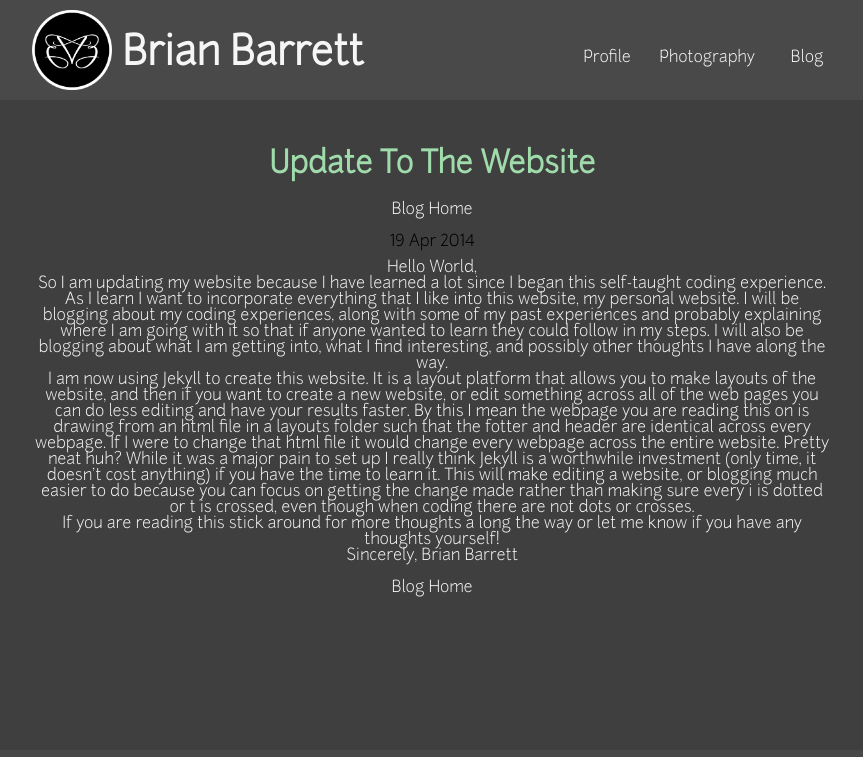
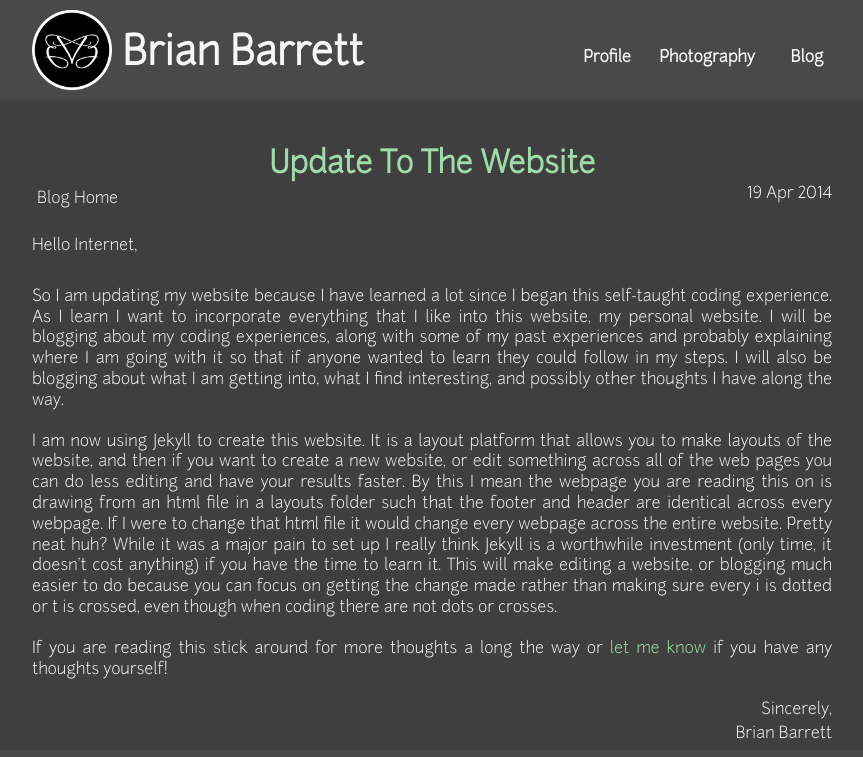
Before and after one commit to Bbarret1/Bbarret1.github.io, a plain HTML site: page jekyll/update/2014/04/19/Update-To-The-Website-Post.html in a window 1280 px wide. Shown: the top 757 px of the page, without its empty margins (208-1071 px from the left). Drawn offline with Linux system fonts and the light colour scheme; a script that the page names is missing.

Commit message:
Another Update of Content

```diff
--- a/css/default.css
+++ b/css/default.css
@@ -75,6 +75,7 @@
     height:25px;
     width:50px;
     text-align: center;
+    font-weight: bold;
 }
 #profileline{
     background-color: #a0dcab;
@@ -98,6 +99,7 @@
     height:25px;
     width:150px;
     text-align: center;
+    font-weight: bold;
 }
 #photoline{
     background-color: #a0dcab;
@@ -121,6 +123,7 @@
     height:25px;
     width:50px;
     text-align: center;
+    font-weight: bold;
 }
 #blogline{
     background-color: #a0dcab;
@@ -191,22 +194,6 @@
 /* End Content
 /*
 /*****************************************************************************/
-
-#bloghome{
-  color: #f3f3f3;
-  padding: 5px;
-}
-#bloghome:hover{
-  color: #c9a0dc;
-}
-#posttitle{
-  color: #a0dcab;
-  margin-bottom: 5px;
-}
-#postdate{
-  margin-bottom: 10px;
-}
-
 /*****************************************************************************/
 /*
 /* Home
@@ -268,14 +255,65 @@
 /* Posts
 /*
 /*****************************************************************************/
-
+#bloghome{
+  color: #f3f3f3;
+  padding: 5px;
+  float:left;
+}
+#bloghome:hover{
+  color: #c9a0dc;
+}
+#posttitle{
+  color: #a0dcab;
+  margin-bottom: 5px;
+}
+#postdate{
+  margin-bottom: 10px;
+  color:#f3f3f3;
+  float: right;
+}
 .post{
   color: #f3f3f3;
+  width:800px;
 }
+#opening{
+  float:left;
+  width:800px;
+  margin-bottom: 10px;
+}
+#opening p{
+  text-align:left;
+}
+#sig{
+  width: 800px;
+  float:left;
+}
+#sig p{
+  text-align: right;
+  margin-bottom: 3px;
+}
+.post p{
+  text-align: center;
+  margin-bottom: 20px;
+  line-height: 130%;
+}
+#blog_content p{
+  text-align: justify;
+}
+#blog_content a{
+  color:#a0dcab;
+}
+#blog_space{
+  width: 800px;
+  height: 20px;
+}
+#blog_image{
 
-
-
-
+}
+#post_date_and_home{
+  width:800px;
+  height:50px;
+}
 
 /*-------------------------------------------------------------------------------------------*/
 /*---------------------------------------BEGIN FOOTER----------------------------------------*/
--- a/jekyll/update/2014/04/19/Update-To-The-Website-Post.html
+++ b/jekyll/update/2014/04/19/Update-To-The-Website-Post.html
@@ -80,24 +80,31 @@
       <div class="site">
 
     <h4 id="posttitle">Update To The Website</h4>
+<div id="post_date_and_home">
 <a id="bloghome" href="/blog"><p>Blog Home</p></a>
 <p id="postdate" class="meta">19 Apr 2014</p>
+</div>
 
 <div class="post">
-<p>Hello World,</p>
+<div id="opening">
+<p>Hello Internet,</p>
+</div>
 
+<div id="blog_content">
 <p>So I am updating my website because I have learned a lot since I began this self-taught coding experience. As I learn I want to incorporate everything that I like into this website, my personal website. I will be blogging about my coding experiences, along with some of my past experiences and probably explaining where I am going with it so that if anyone wanted to learn they could follow in my steps. I will also be blogging about what I am getting into, what I find interesting, and possibly other thoughts I have along the way.</p>
 
-<p>I am now using Jekyll to create this website. It is a layout platform that allows you to make layouts of the website, and then if you want to create a new website, or edit something across all of the web pages you can do less editing and have your results faster. By this I mean the webpage you are reading this on is drawing from an html file in a layouts folder such that the fotter and header are identical across every webpage. If I were to change that html file it would change every webpage across the entire website. Pretty neat huh? While it was a major pain to set up I really think Jekyll is a worthwhile investment (only time, it doesn&#39;t cost anything) if you have the time to learn it. This will make editing a website, or blogging much easier to do because you can focus on getting the change made rather than making sure every i is dotted or t is crossed, even though when coding there are not dots or crosses.</p>
+<p>I am now using Jekyll to create this website. It is a layout platform that allows you to make layouts of the website, and then if you want to create a new website, or edit something across all of the web pages you can do less editing and have your results faster. By this I mean the webpage you are reading this on is drawing from an html file in a layouts folder such that the footer and header are identical across every webpage. If I were to change that html file it would change every webpage across the entire website. Pretty neat huh? While it was a major pain to set up I really think Jekyll is a worthwhile investment (only time, it doesn't cost anything) if you have the time to learn it. This will make editing a website, or blogging much easier to do because you can focus on getting the change made rather than making sure every i is dotted or t is crossed, even though when coding there are not dots or crosses.</p>
 
-<p>If you are reading this stick around for more thoughts a long the way or let me know if you have any thoughts yourself!</p>
-
-<p>Sincerely,
-Brian Barrett</p>
+<p>If you are reading this stick around for more thoughts a long the way or <a href="mailto:bbarret1@binghamton.edu">let me know</a> if you have any thoughts yourself!</p>
 
 </div>
 
-<a id="bloghome" href="/blog"><p>Blog Home</p></a>
+<div id="sig">
+<p>Sincerely,</p>
+<p>Brian Barrett</p>
+</div>
+
+</div>
 
 
       </div>
```
